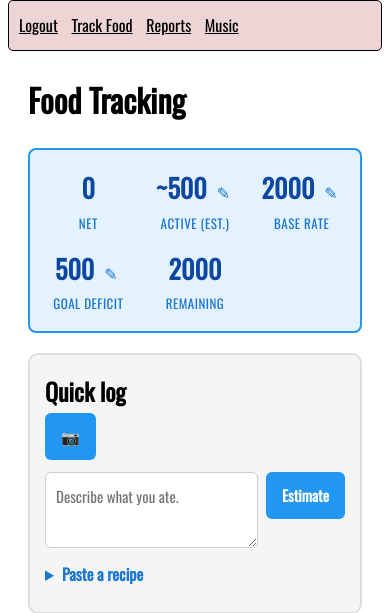
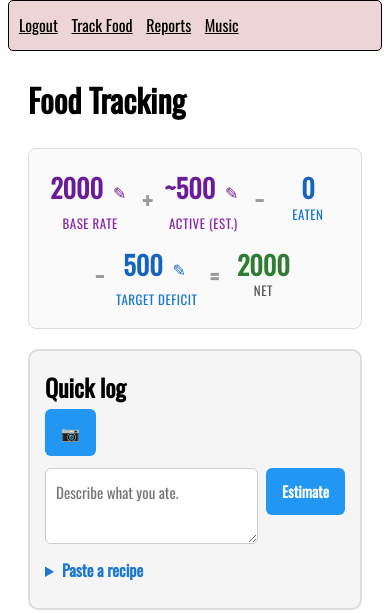
Before and after one commit to vpcarroll15/personal, a Django app: page /food/ in a window 390 px wide. Shown: the top 613 px of the page. Run offline with Django 3.2, Linux system fonts and the light colour scheme; the visitor is signed in with stand-in values (Sample User, id 1); data comes from the database, SQL or seed files in the repository; data that the repository does not hold is empty; some libraries are stand-ins or nearby versions.

Commit message:
Show the daily budget as a color-coded equation (#150)
Restyle the budget banner to read left-to-right as the equation it represents:
base rate + active - eaten - target deficit = net.

- Expenditure terms (base rate, active) are purple; subtracted terms (eaten,
  target deficit) are blue; the net result is green when under budget, red when
  over.
- Rename the labels so they're unambiguous: "eaten" (was a misleading "net")
  and "net" for the final result (was "remaining").
- Neutral banner background so the colored figures stand out; wraps cleanly on
  mobile.

Co-authored-by: Claude Opus 4.8 <noreply@anthropic.com>

```diff
--- a/food_tracking/static/food_tracking/css/styles.css
+++ b/food_tracking/static/food_tracking/css/styles.css
@@ -228,39 +228,85 @@
 /* ---------------------------------------------------------------- */
 /* Daily budget banner                                              */
 /* ---------------------------------------------------------------- */
+/* The banner reads as an equation:
+   base rate + active - eaten - target deficit = net
+   Expenditure terms (base rate, active) are purple; the terms subtracted from
+   it (eaten, target deficit) are blue; the net result is green when under
+   budget and red when over. */
 .budget-banner {
-    display: grid;
-    grid-template-columns: repeat(3, 1fr);
-    gap: 10px;
-    background: #e3f2fd;
-    border: 2px solid #2196F3;
+    display: flex;
+    flex-wrap: wrap;
+    align-items: center;
+    justify-content: center;
+    gap: 6px 12px;
+    background: #fafafa;
+    border: 1px solid #ddd;
     border-radius: 8px;
-    padding: 15px 10px;
+    padding: 16px 12px;
     margin: 20px 0;
     text-align: center;
+}
+
+.budget-cell {
+    min-width: 64px;
 }
 
 .budget-value {
     font-size: 26px;
     font-weight: bold;
+    line-height: 1.1;
     color: #0D47A1;
-}
-
-.budget-value.over-budget {
-    color: #c62828;
 }
 
 .budget-label {
     font-size: 13px;
-    color: #1976D2;
     text-transform: uppercase;
     letter-spacing: 0.5px;
+    color: #1976D2;
+}
+
+/* Operators between terms */
+.budget-op {
+    font-size: 24px;
+    font-weight: bold;
+    color: #999;
+}
+
+/* Expenditure group (purple) */
+.group-expend .budget-value {
+    color: #6a1b9a;
+}
+
+.group-expend .budget-label {
+    color: #8e24aa;
+}
+
+/* Intake group (blue) */
+.group-intake .budget-value {
+    color: #1565c0;
+}
+
+.group-intake .budget-label {
+    color: #1976d2;
+}
+
+/* Net result */
+.budget-value.result-pos {
+    color: #2e7d32;
+}
+
+.budget-value.result-neg {
+    color: #c62828;
+}
+
+.budget-label.result-label {
+    color: #555;
 }
 
 .link-button {
     background: none;
     border: none;
-    color: #1976D2;
+    color: inherit;
     cursor: pointer;
     font-size: 16px;
     padding: 0 4px;
--- a/food_tracking/templates/food_tracking/home.html
+++ b/food_tracking/templates/food_tracking/home.html
@@ -4,45 +4,50 @@
 {% block title %}Food Tracker{% endblock %}
 
 {% block extraheaders %}
-<link rel="stylesheet" type="text/css" href="{% static 'food_tracking/css/styles.css' %}?v=13">
-<script src="{% static 'food_tracking/js/tracking.js' %}?v=13"></script>
+<link rel="stylesheet" type="text/css" href="{% static 'food_tracking/css/styles.css' %}?v=14">
+<script src="{% static 'food_tracking/js/tracking.js' %}?v=14"></script>
 {% endblock %}
 
 {% block content %}
 <div style="padding: 20px;">
     <h1>Food Tracking</h1>
 
-    <!-- Daily budget -->
-    <div class="budget-banner">
-        <div class="budget-cell">
-            <div class="budget-value">{{ today_total_calories|floatformat:0 }}</div>
-            <div class="budget-label">net</div>
+    <!-- Daily budget, read as an equation:
+         base rate + active - eaten - target deficit = net -->
+    <div class="budget-banner equation">
+        <div class="budget-cell group-expend">
+            <div class="budget-value">
+                <span id="target-value">{{ base_rate }}</span>
+                <button class="link-button" onclick="editTarget()" title="Edit base rate">✎</button>
+            </div>
+            <div class="budget-label">base rate</div>
         </div>
-        <div class="budget-cell">
+        <div class="budget-op">+</div>
+        <div class="budget-cell group-expend">
             <div class="budget-value">
                 <span id="active-value">{% if active_is_estimate %}~{% endif %}{{ active_calories }}</span>
                 <button class="link-button" onclick="editActiveCalories()" title="Log active calories">✎</button>
             </div>
             <div class="budget-label">active{% if active_is_estimate %} (est.){% endif %}</div>
         </div>
-        <div class="budget-cell">
-            <div class="budget-value">
-                <span id="target-value">{{ base_rate }}</span>
-                <button class="link-button" onclick="editTarget()" title="Edit base rate">✎</button>
-            </div>
-            <div class="budget-label">base rate</div>
+        <div class="budget-op">−</div>
+        <div class="budget-cell group-intake">
+            <div class="budget-value">{{ today_total_calories|floatformat:0 }}</div>
+            <div class="budget-label">eaten</div>
         </div>
-        <div class="budget-cell">
+        <div class="budget-op">−</div>
+        <div class="budget-cell group-intake">
             <div class="budget-value">
                 <span id="deficit-value">{{ goal_deficit }}</span>
                 <button class="link-button" onclick="editGoalDeficit()" title="Edit goal deficit">✎</button>
             </div>
-            <div class="budget-label">goal deficit</div>
+            <div class="budget-label">target deficit</div>
         </div>
+        <div class="budget-op">=</div>
         <div class="budget-cell">
-            <div class="budget-value {% if remaining_calories < 0 %}over-budget{% endif %}"
+            <div class="budget-value {% if remaining_calories < 0 %}result-neg{% else %}result-pos{% endif %}"
                  id="remaining-value">{{ remaining_calories|floatformat:0 }}</div>
-            <div class="budget-label">remaining</div>
+            <div class="budget-label result-label">net</div>
         </div>
     </div>
 
```
